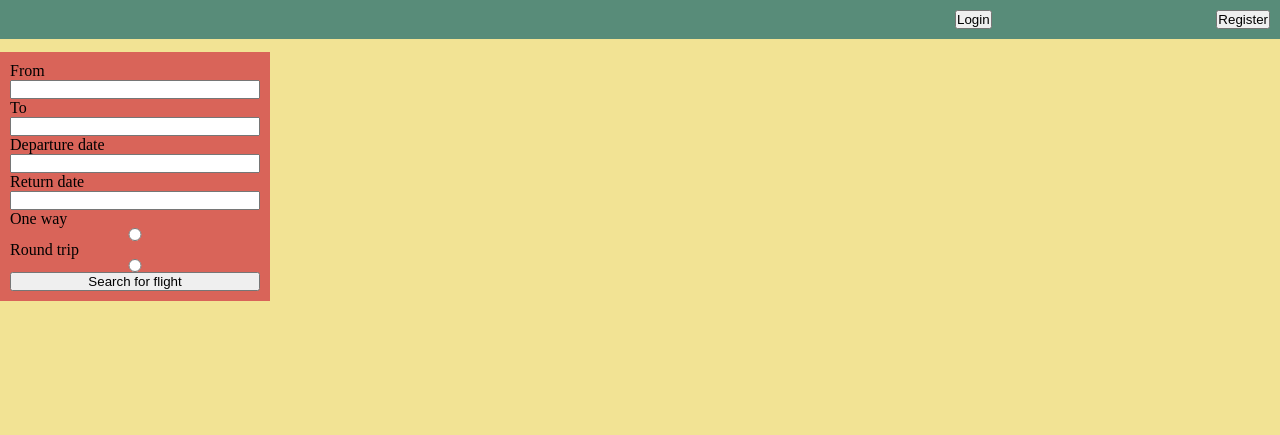
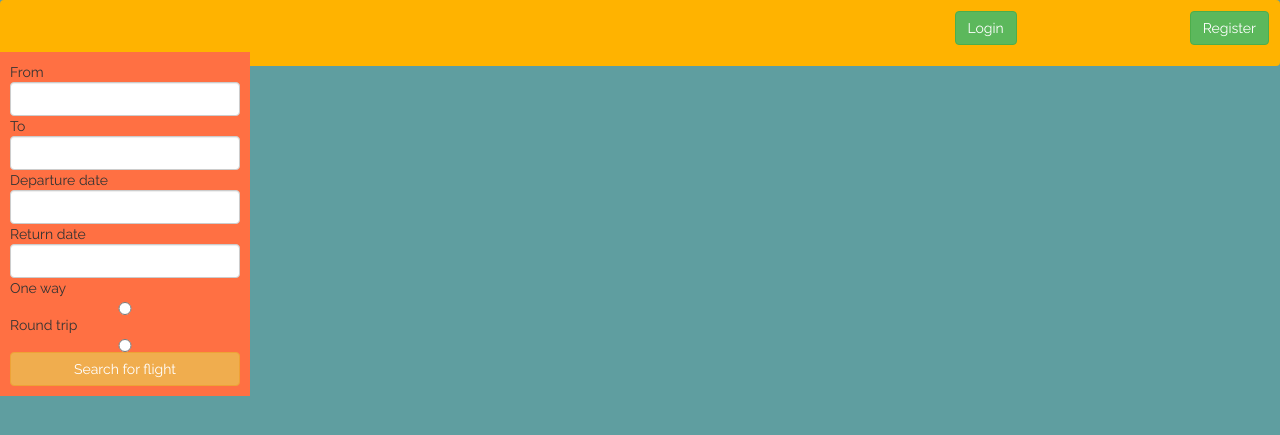
Before and after one commit to velislav-p/ID_mandatory3, a PHP site: page / in a window 1280 px wide. Shown: the top 435 px of the page. Run offline with PHP 8.4, Linux system fonts and the light colour scheme; style sheets or scripts are compiled from the project's sources; some libraries are stand-ins or nearby versions.

Commit message:
style and all kinds of jazz (:

```diff
--- a/index.html
+++ b/index.html
@@ -4,6 +4,8 @@
     <meta charset="UTF-8">
     <title>Travel app</title>
     <link type="text/css" rel="stylesheet" href="style/style.css">
+    <link rel="stylesheet" href="https://maxcdn.bootstrapcdn.com/bootstrap/3.3.7/css/bootstrap.min.css">
+    <link href="https://fonts.googleapis.com/css?family=Raleway:300,400,500,700,800" rel="stylesheet">
     <link rel="stylesheet" href="https://maxcdn.bootstrapcdn.com/font-awesome/4.7.0/css/font-awesome.min.css">
     <script
             src="https://code.jquery.com/jquery-3.2.1.min.js"
@@ -14,8 +16,8 @@
 <!-------------------- HEADER --------------------->
 <div class="navbar">
     <ul>
-        <li><button id="btn-nav-login">Login</button></li>
-        <li><button id="btn-nav-register">Register</button></li>
+        <li><button id="btn-nav-login" class="btn btn-success">Login</button></li>
+        <li><button id="btn-nav-register" class="btn btn-success">Register</button></li>
     </ul>
 </div>
 
@@ -23,18 +25,18 @@
 
 <div class="sidebar search-form-empty">
         <span>From</span>
-        <input class="lbl-from" type="text">
+        <input class="lbl-from form-control" type="text">
         <span>To</span>
-        <input class="lbl-to" type="text">
+        <input class="lbl-to form-control" type="text">
         <span>Departure date</span>
-        <input class="lbl-departure" type="text">
+        <input class="lbl-departure form-control" type="text">
         <span>Return date</span>
-        <input class="lbl-return" type="text">
+        <input class="lbl-return form-control" type="text">
         <span>One way</span>
         <input class="lbl-oneWay" name="trip" type="radio" value="One way">
         <span>Round trip</span>
         <input class="lbl-roundTrip" name="trip" type="radio" value="Round trip">
-    <button class="btn-search-flight">Search for flight</button>
+    <button class="btn-search-flight btn btn-warning">Search for flight</button>
 </div>
 
 <div class="sidebar search-form-full">
@@ -47,7 +49,7 @@
         <span>Return date</span>
         <span id="lbl-return"></span>
         <span id="lbl-trip-type"></span>
-    <button id="btn-change-search-details">Change details</button>
+    <button id="btn-change-search-details" class="btn btn-warning">Change details</button>
 </div>
 
 <!------------------ MAIN ------------------------------->
@@ -93,14 +95,14 @@
         </div>
     </div>
     <div id="wdw-register" class="wdw">
-        <input type="text" id="field-register" placeholder="Please type in the account name you desire">
-        <input type="password" id="field-password" placeholder="Type in desired password">
-        <input type="submit" id="btn-registration">
+        <input type="text" id="field-register" class="form-control hidden-input" placeholder="Please type in the account name you desire">
+        <input type="password" id="field-password" class="form-control hidden-input" placeholder="Type in desired password">
+        <input type="submit" id="btn-registration" class="btn btn-warning">
     </div>
     <div id="wdw-login" class="wdw">
-        <input type="text" id="lbl-username" placeholder="username">
-        <input type="text" id="lbl-password" placeholder="password">
-        <input type="submit" id="btn-login" value="Log in">
+        <input type="text" id="lbl-username" class="form-control hidden-input" placeholder="username">
+        <input type="text" id="lbl-password" class="form-control hidden-input" placeholder="password">
+        <input type="submit" id="btn-login" class="btn btn-warning" value="Log in">
         <div id="login-error-msg"></div>
     </div>
     <div id="wdw-profile" class="wdw">
@@ -162,7 +164,7 @@
         $(".wdw").css("display","none");
         $("#wdw-profile").css("display","flex");
         $("#welcome-msg").text("Hello "+jData.username);
-        $(".navbar").empty().append("<button id='btn-logout'>Logout</button>");
+        $(".navbar").empty().append("<button id='btn-logout' class='btn btn-danger'>Logout</button>");
     }
 //--------------- BUTTON CLICKS -----------------------------------------------------
     $("#btn-search-flight").click(function(){
--- a/payment.html
+++ b/payment.html
@@ -5,6 +5,7 @@
 	<title>Payment</title>
     <link type="text/css" rel="stylesheet" href="style/style.css">
 		<link rel="stylesheet" href="https://maxcdn.bootstrapcdn.com/bootstrap/3.3.7/css/bootstrap.min.css">
+		<link href="https://fonts.googleapis.com/css?family=Raleway:300,400,500,700,800" rel="stylesheet">
     <link rel="stylesheet" href="https://maxcdn.bootstrapcdn.com/font-awesome/4.7.0/css/font-awesome.min.css">
 </head>
 <body>
--- a/style/style.scss
+++ b/style/style.scss
@@ -1,16 +1,17 @@
 
-$foreground-color: #588c79;
-$background-color: #f2e394;
+$foreground-color: #FFB300;
+$background-color: cadetblue;
 $transition-color: #F2ae72;
-$highlight-color: #d96459;
+$highlight-color: #ff7043;
 $darkest-color: #8c4646;
 
 * {
   margin:0;
   padding:0;
+  font-family: 'Raleway', sans-serif;
 }
 body{
-  background-color: $background-color;
+  background-color: $background-color !important;
   width:100vw;
   max-width:100%;
 
@@ -47,9 +48,11 @@ body{
   justify-content:center;
 
 }
+
 .main {
   padding:10px;
 }
+
 #wdw-search-results {
   display:flex;
   flex-direction:column;
@@ -59,6 +62,10 @@ body{
     align-items:center;
     list-style:none;
   }
+}
+
+.hidden-input {
+  margin-right: 5px !important;
 }
 
 .flight{
```
